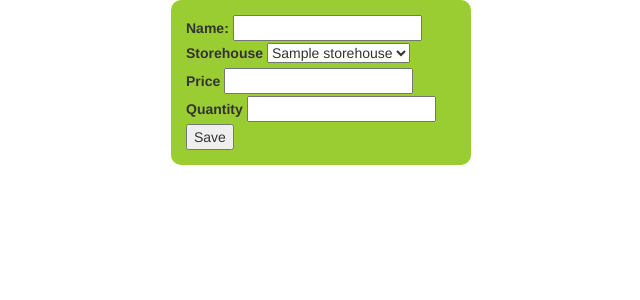
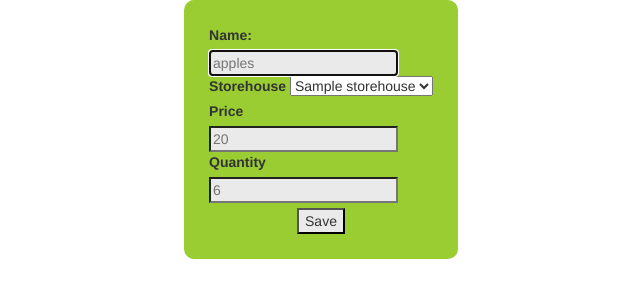
Before and after one commit to zrayev/simple-crud, a PHP site: page /index.php?op=create in a window 1280 px wide. Shown: the top 300 px of the page, without its empty margins (319-959 px from the left). Run offline with PHP 8.4, Linux system fonts and the light colour scheme; tables that the repository leaves empty or names only in its code hold one stand-in row (values such as "Sample post").

Commit message:
fix bug and add requireds

```diff
--- a/css/style.css
+++ b/css/style.css
@@ -12,8 +12,19 @@ h1 {
 }
 
 form {
-    width: 300px;
+    width: auto;
     background-color: yellowgreen;
-    padding: 15px;
+    padding: 25px;
     border-radius: 10px;
 }
+
+input {
+    background: #eaeaea;
+    display: table;
+}
+
+.btn_center{
+    padding-top: 5px;
+    display: flex;
+    justify-content: center;
+}
--- a/view/form.php
+++ b/view/form.php
@@ -1,29 +1,28 @@
 <form method="post">
   <div>
     <label for="name">Name:</label>
-    <input name="name" type="text" value="<?php print htmlspecialchars($product['name']); ?>" id="name">
+    <input name="name" type="text" placeholder="apples" autofocus required value="<?php print htmlspecialchars($product['name']); ?>" id="name">
   </div>
 
   <div>
     <label for="storehouse">Storehouse</label>
     <select id="storehouse" name="id_storehouse">
       <?php foreach ($storehouses as $storehouse):?>
-          <option value="<?php print htmlspecialchars($storehouse['id'])?>"> <?php print htmlspecialchars($storehouse['name'])?></option>
+        <option value="<?php print htmlspecialchars($storehouse['id'])?>"> <?php print htmlspecialchars($storehouse['name'])?></option>
       <?php endforeach;?>
-
     </select>
   </div>
 
   <div>
     <label for="price">Price</label>
-    <input name="price" type="text" value="<?php print htmlspecialchars($product['price']); ?>" price="price">
+    <input name="price" type="text" placeholder="20" required pattern="[0-9]" value="<?php print htmlspecialchars($product['price']); ?>" price="price">
   </div>
 
   <div>
     <label for="quantity">Quantity</label>
-    <input name="quantity" type="text" value="<?php print htmlspecialchars($product['quantity']); ?>" id="quantity">
+    <input name="quantity" type="text" placeholder="6" required pattern="[0-9]" value="<?php print htmlspecialchars($product['quantity']); ?>" id="quantity">
   </div>
-  <div>
+  <div class="btn_center">
     <input type="submit" name="save" value="Save">
   </div>
 </form>
```
